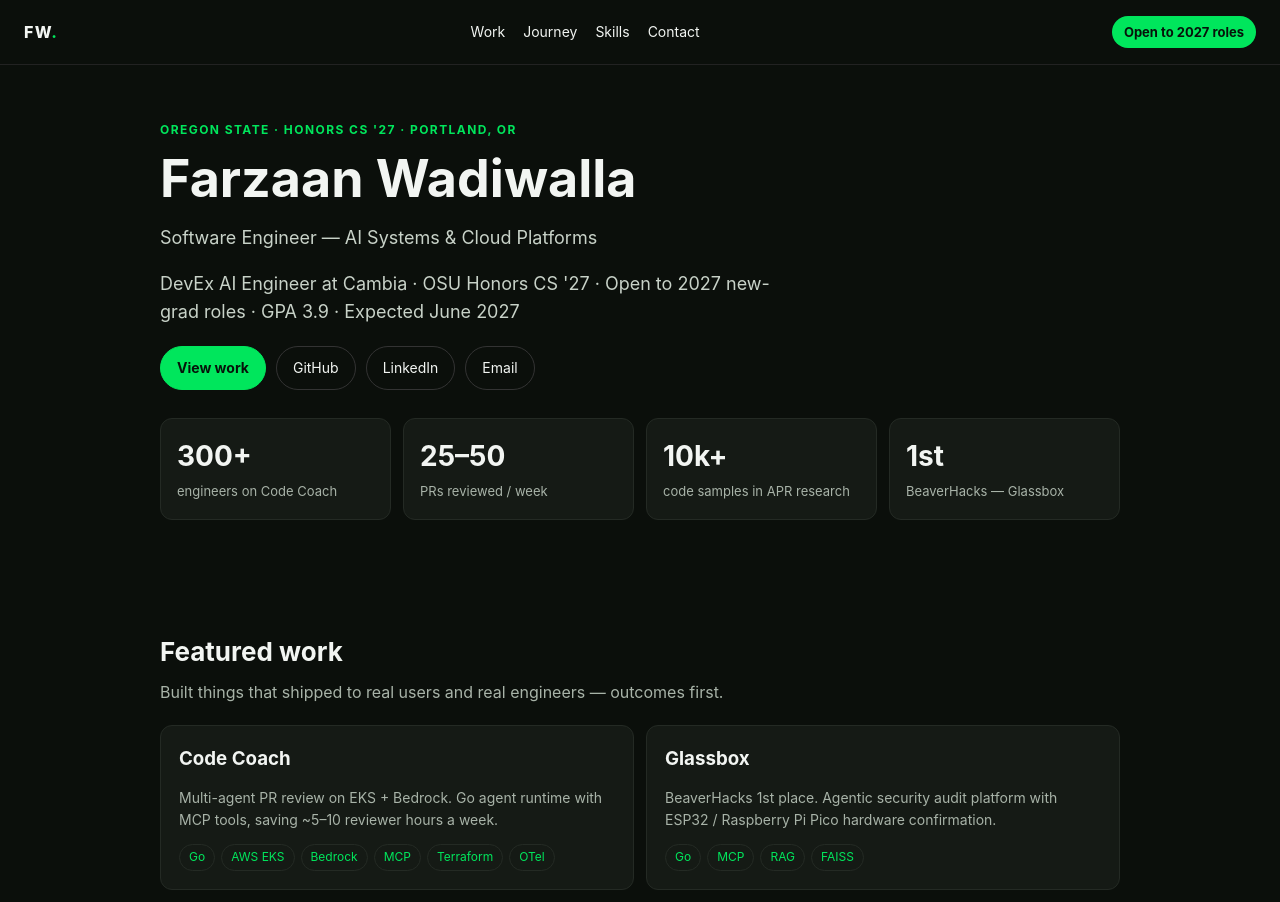
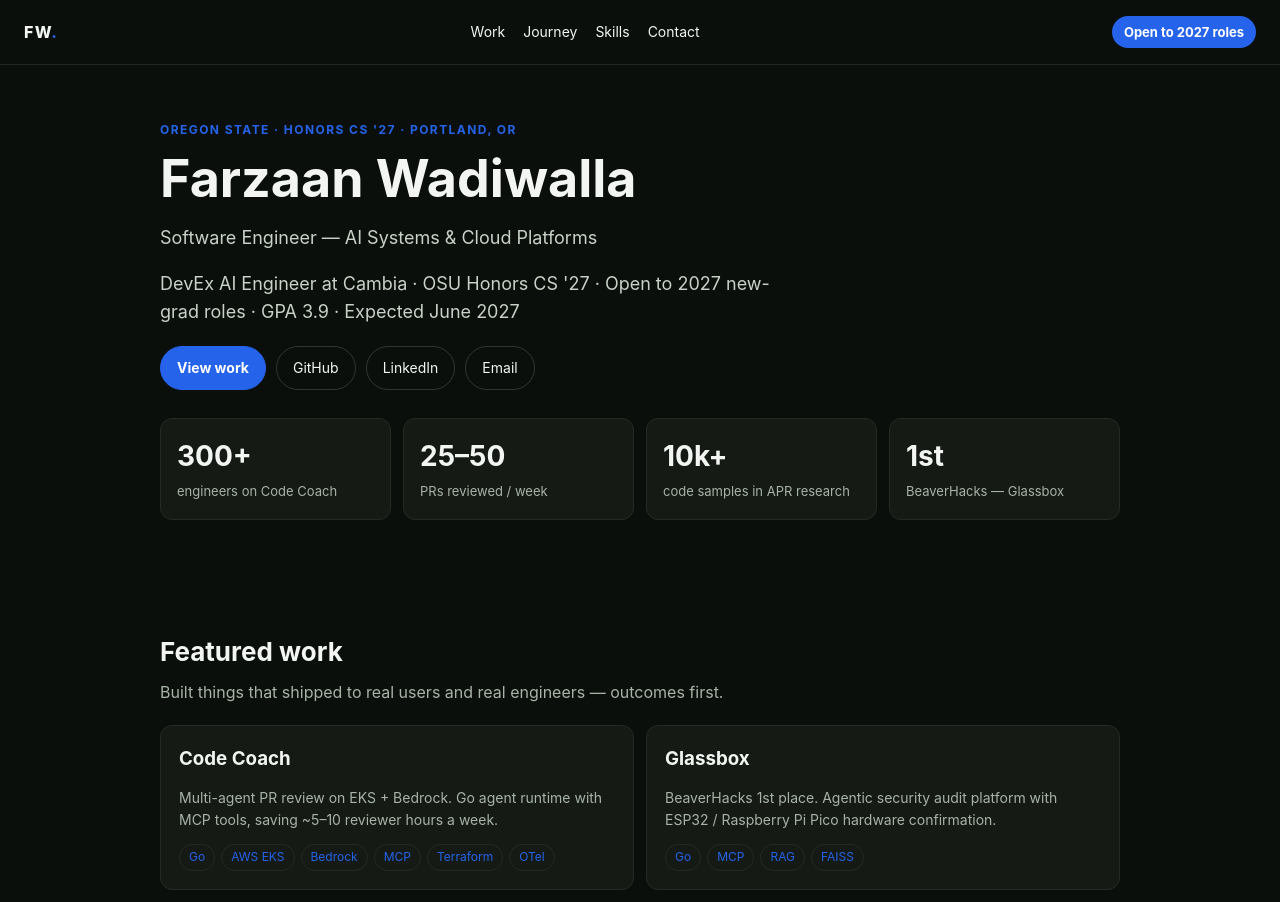
Before and after one commit to Farzaanw/Personal-Webpage, a React (Vite) app in the folder frontend/: page / in a window 1280 px wide. Shown: the top 902 px of the page. Built offline with nearby package versions, Linux system fonts and the light colour scheme.

Commit message:
Rebuild: switch accent from green to Electric Blue #2563EB

```diff
--- a/frontend/src/styles/Rebuild.css
+++ b/frontend/src/styles/Rebuild.css
@@ -1,24 +1,24 @@
-/* Rebuild design system: dark, data-first, one green accent. */
+/* Rebuild design system: dark, data-first, one blue accent. */
 body { background: #0B0F0B; color: #F2F5F2; }
 .rb-wrap { font-family: Inter, system-ui, -apple-system, sans-serif; background: #0B0F0B; color: #F2F5F2; line-height: 1.55; }
 .rb-nav { display: flex; justify-content: space-between; align-items: center; padding: 16px 24px; border-bottom: 1px solid #222; position: sticky; top: 0; background: #0B0F0B; z-index: 10; flex-wrap: wrap; gap: 12px; }
 .rb-nav a { color: #F2F5F2; text-decoration: none; }
 .rb-logo { font-weight: 800; letter-spacing: .08em; }
-.rb-logo span { color: #00E65C; }
+.rb-logo span { color: #2563EB; }
 .rb-links { display: flex; gap: 18px; font-size: 14px; color: #A8B3A8; flex-wrap: wrap; }
-.rb-pill { background: #00E65C; color: #06130A; padding: 6px 12px; border-radius: 999px; font-size: 13px; font-weight: 700; }
+.rb-pill { background: #2563EB; color: #FFFFFF; padding: 6px 12px; border-radius: 999px; font-size: 13px; font-weight: 700; }
 .rb-section { max-width: 960px; margin: 0 auto; padding: 56px 24px; }
-.rb-eyebrow { font-size: 12px; letter-spacing: .12em; color: #00E65C; font-weight: 700; }
+.rb-eyebrow { font-size: 12px; letter-spacing: .12em; color: #2563EB; font-weight: 700; }
 .rb-hero h1 { font-size: 52px; line-height: 1.05; margin: 12px 0 8px; }
 .rb-hero p { color: #C8D2C8; font-size: 18px; max-width: 640px; }
 .rb-sub { color: #A8B3A8; }
 .rb-cta { display: flex; gap: 10px; flex-wrap: wrap; margin-top: 20px; }
 .rb-cta a { padding: 10px 16px; border-radius: 999px; border: 1px solid #333; color: #F2F5F2; text-decoration: none; font-size: 14px; }
-.rb-cta a.primary { background: #00E65C; color: #06130A; border-color: #00E65C; font-weight: 700; }
+.rb-cta a.primary { background: #2563EB; color: #FFFFFF; border-color: #2563EB; font-weight: 700; }
 .rb-metrics { display: grid; grid-template-columns: repeat(4, 1fr); gap: 12px; margin-top: 28px; }
 .rb-metric { background: #151A15; border: 1px solid #242A24; border-radius: 12px; padding: 16px; }
 .rb-metric strong { font-size: 28px; display: block; }
-.rb-metric strong.green { color: #00E65C; }
+.rb-metric strong.green { color: #2563EB; }
 .rb-metric span { font-size: 13px; color: #A8B3A8; }
 .rb-h2 { font-size: 26px; margin: 0 0 8px; }
 .rb-lede { color: #A8B3A8; margin: 0 0 20px; }
@@ -27,7 +27,7 @@
 .rb-card h3 { margin: 0 0 8px; }
 .rb-card p { color: #A8B3A8; font-size: 14px; }
 .rb-tags { display: flex; gap: 6px; flex-wrap: wrap; margin-top: 12px; }
-.rb-tag { font-size: 12px; color: #00E65C; border: 1px solid #242A24; border-radius: 999px; padding: 3px 9px; }
+.rb-tag { font-size: 12px; color: #2563EB; border: 1px solid #242A24; border-radius: 999px; padding: 3px 9px; }
 .rb-journey { display: flex; gap: 8px; flex-wrap: wrap; align-items: center; color: #C8D2C8; font-size: 14px; }
 .rb-skillgroup { margin-bottom: 18px; }
 .rb-skillgroup h3 { font-size: 15px; margin: 0 0 8px; color: #C8D2C8; }
```
